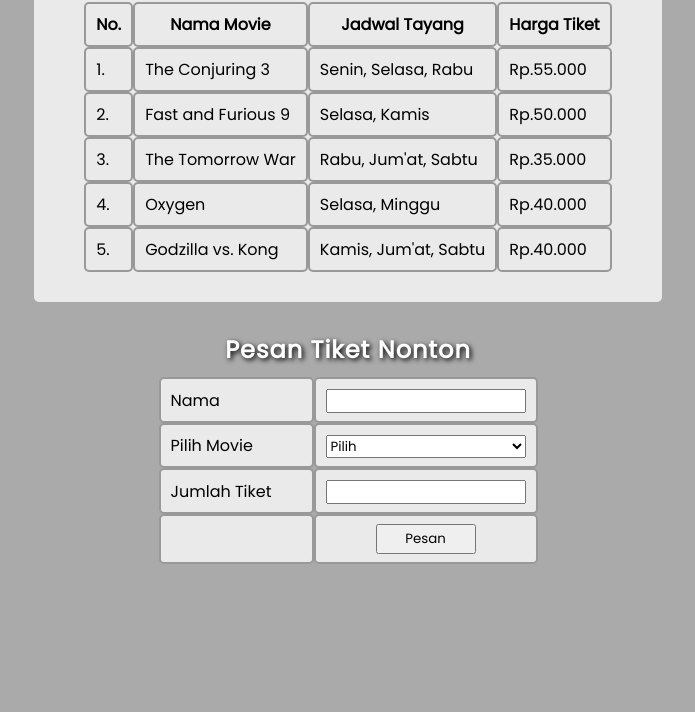
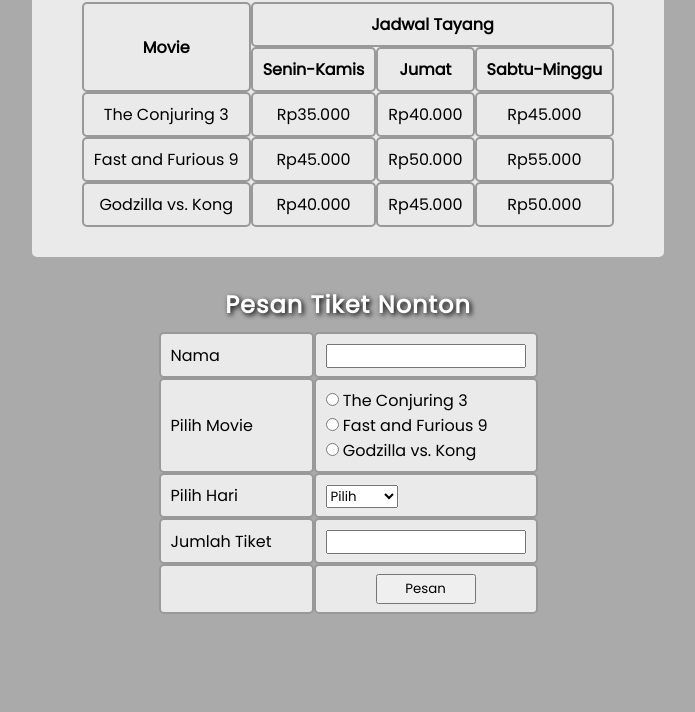
Before and after one commit to icang02/beli-tiket-nonton, a plain HTML site: page index.html in a window 1280 px wide. Shown: the part 118-830 px from the top of the page, without its empty margins (292-987 px from the left). Drawn offline with Linux system fonts and the light colour scheme.

Commit message:
Update index.html

```diff
--- a/index.html
+++ b/index.html
@@ -10,51 +10,42 @@
 <body>
 
     <div class="container">
+        <!-- Table tiket -->
         <div class="content">
-            <h1>CINEMA KENDARI</h1>
-            <!-- Daftar film -->
-            <table cellspacing="0">
+            <h1>NONTON FILM</h1>
+            <table cellspacing="0" style="text-align: center;">
                 <tr>
-                    <th>No.</th>
-                    <th>Nama Movie</th>
-                    <th>Jadwal Tayang</th>
-                    <th>Harga Tiket</th>
+                    <th rowspan="2">Movie</th>
+                    <th colspan="3">Jadwal Tayang</th>
                 </tr>
                 <tr>
-                    <td>1.</td>
-                    <td>The Conjuring 3</td>
-                    <td>Senin, Selasa, Rabu</td>
-                    <td>Rp.55.000</td>
+                    <th>Senin-Kamis</th>
+                    <th>Jumat</th>
+                    <th>Sabtu-Minggu</th>
                 </tr>
                 <tr>
-                    <td>2.</td>
-                    <td>Fast and Furious 9</td>
-                    <td>Selasa, Kamis</td>
-                    <td>Rp.50.000</td>
+                    <td>The Conjuring 3</td>
+                    <td>Rp35.000</td>
+                    <td>Rp40.000</td>
+                    <td>Rp45.000</td>
                 </tr>
                 <tr>
-                    <td>3.</td>
-                    <td>The Tomorrow War</td>
-                    <td>Rabu, Jum'at, Sabtu</td>
-                    <td>Rp.35.000</td>
+                    <td>Fast and Furious 9</td>
+                    <td>Rp45.000</td>
+                    <td>Rp50.000</td>
+                    <td>Rp55.000</td>
                 </tr>
                 <tr>
-                    <td>4.</td>
-                    <td>Oxygen</td>
-                    <td>Selasa, Minggu</td>
-                    <td>Rp.40.000</td>
-                </tr>
-                <tr>
-                    <td>5.</td>
                     <td>Godzilla vs. Kong</td>
-                    <td>Kamis, Jum'at, Sabtu</td>
-                    <td>Rp.40.000</td>
+                    <td>Rp40.000</td>
+                    <td>Rp45.000</td>
+                    <td>Rp50.000</td>
                 </tr>
             </table>
-            <!-- Akhir daftar movie -->
         </div>
+        <!-- akhir table tiket -->
 
-        <!-- Order tiket -->
+        <!-- Pesan tiket -->
         <div class="order">
             <h2>Pesan Tiket Nonton</h2>
             <table cellspacing="0">
@@ -63,19 +54,31 @@
                     <td><input type="text" name="nama" id="nama" required></td>
                 </tr>
                 <tr>
-                    <td><label for="movie">Pilih Movie</label></td>
-                    <td><select name="movie" id="movie">
+                    <td>Pilih Movie</td>
+                    <td>
+                        <input type="radio" name="movie" id="movie1"><label for="movie1"> The Conjuring 3</label>
+                        <br>
+                        <input type="radio" name="movie" id="movie2"><label for="movie2"> Fast and Furious 9</label>
+                        <br>
+                        <input type="radio" name="movie" id="movie3"><label for="movie3"> Godzilla vs. Kong</label>
+                    </td>
+                </tr>
+                <tr>
+                    <td><label for="hari">Pilih Hari</label></td>
+                    <td><select name="hari" id="hari">
                         <option value="0">Pilih</option>
-                        <option value="1">The Conjuring 3</option>
-                        <option value="2">Fast and Furious 9</option>
-                        <option value="3">The Tomorrow War</option>
-                        <option value="4">Oxygen</option>
-                        <option value="5">Godzilla vs. Kong</option>
+                        <option value="1">Senin</option>
+                        <option value="2">Selasa</option>
+                        <option value="3">Rabu</option>
+                        <option value="4">Kamis</option>
+                        <option value="5">Jumat</option>
+                        <option value="6">Sabtu</option>
+                        <option value="7">Minggu</option>
                     </select></td>
                 </tr>
                 <tr>
                     <td><label for="jumlah">Jumlah Tiket</label></td>
-                    <td><input type="number" name="jumlah" id="jumlah" required></td>
+                    <td><input type="number" name="jumlah" id="jumlah" required min="1"></td>
                 </tr>
                 <tr>
                     <th></th>
@@ -83,36 +86,40 @@
                 </tr>
             </table>
         </div>
-        <!-- Akhir order tiket -->
+        <!-- akhir pesan tiket -->
 
-        <!-- Struk pembayaran -->
+        <!-- nota pembayaran -->
         <div class="nota">
             <h2>Nota Pembayaran</h2>
             <table cellspacing="0">
                 <tr>
-                    <td><label for="pemesan">Nama Pemesan</label></td>
-                    <td><input type="text" name="pemesan" id="pemesan" readonly></td>
+                    <td><label for="tNama">Nama Pemesan</label></td>
+                    <td><input type="text" name="tNama" id="tNama" readonly></td>
                 </tr>
                 <tr>
-                    <td><label for="film">Movie</label></td>
-                    <td><input type="text" id="film" readonly></td>
+                    <td><label for="tMovie">Movie</label></td>
+                    <td><input type="text" id="tMovie" readonly></td>
                 </tr>
                 <tr>
-                    <td><label for="jumlahPesanan">Jumlah Tiket</label></td>
-                    <td><input type="number" name="jumlahPesanan" id="jumlahPesanan" readonly></td>
+                    <td><label for="tHari">Hari</label></td>
+                    <td><input type="text" id="tHari" readonly></td>
                 </tr>
                 <tr>
-                    <td><label for="total">Total</label></td>
-                    <td><input type="text" name="total" id="total" readonly></td>
+                    <td><label for="tJumlah">Jumlah Tiket</label></td>
+                    <td><input type="number" name="tJumlah" id="tJumlah" readonly></td>
                 </tr>
                 <tr>
-                    <td><label for="waktu">Tanggal</label></td>
-                    <td><input type="text" name="waktu" id="waktu" readonly></td>
+                    <td><label for="tTanggal">Tanggal</label></td>
+                    <td><input type="text" name="tTanggal" id="tTanggal" readonly></td>
+                </tr>
+                <tr>
+                    <td><label for="tTotal">Total</label></td>
+                    <td><input type="text" name="tTotal" id="tTotal" readonly></td>
                 </tr>
             </table>
-            <p id="p"></p>
+            <p id="tInfo"></p>
         </div>
-        <!-- Akhir struk pembayaran -->
+        <!-- akhir nota pembayaran -->
     </div>
 
 <script src="script.js"></script>
```
